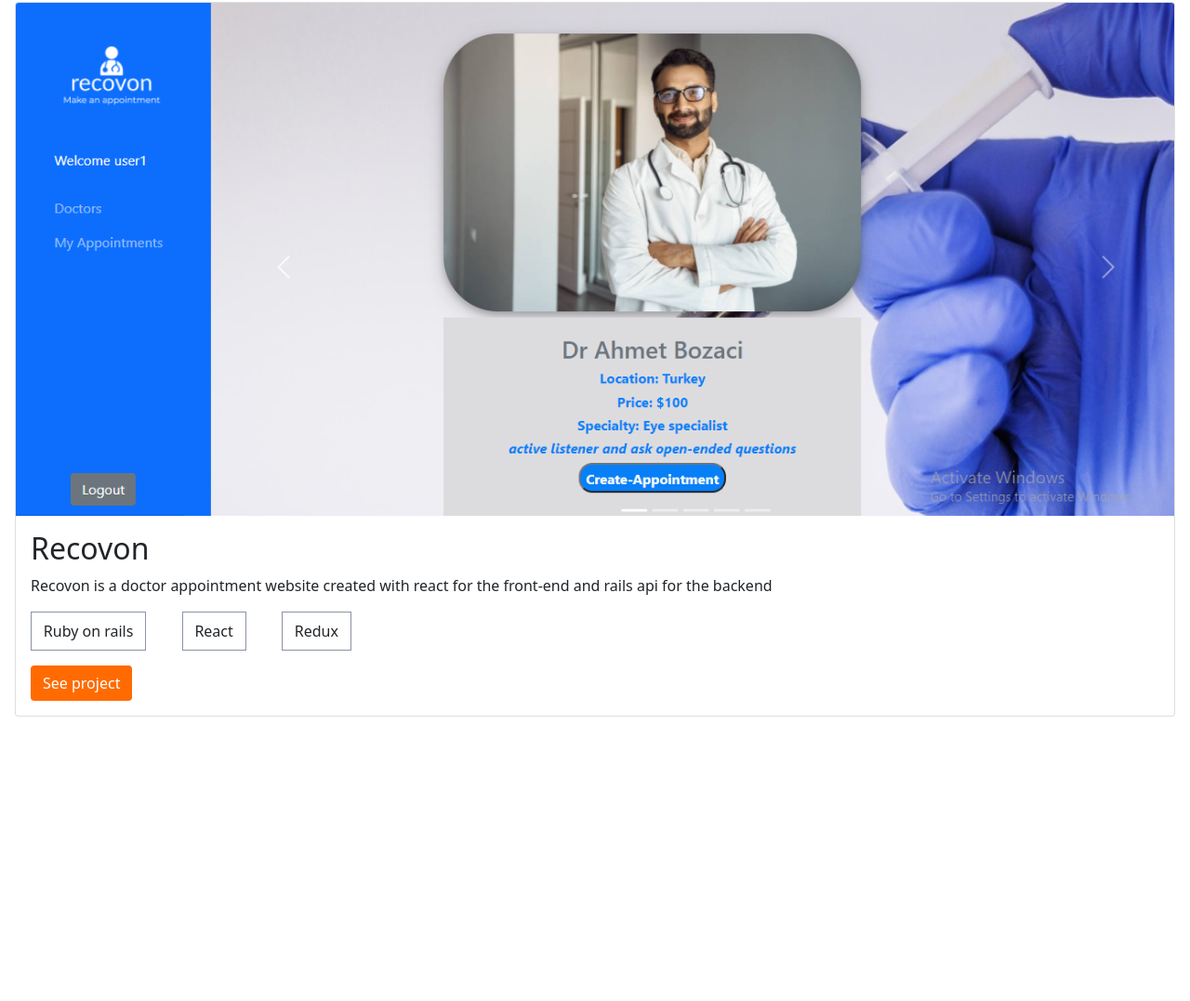
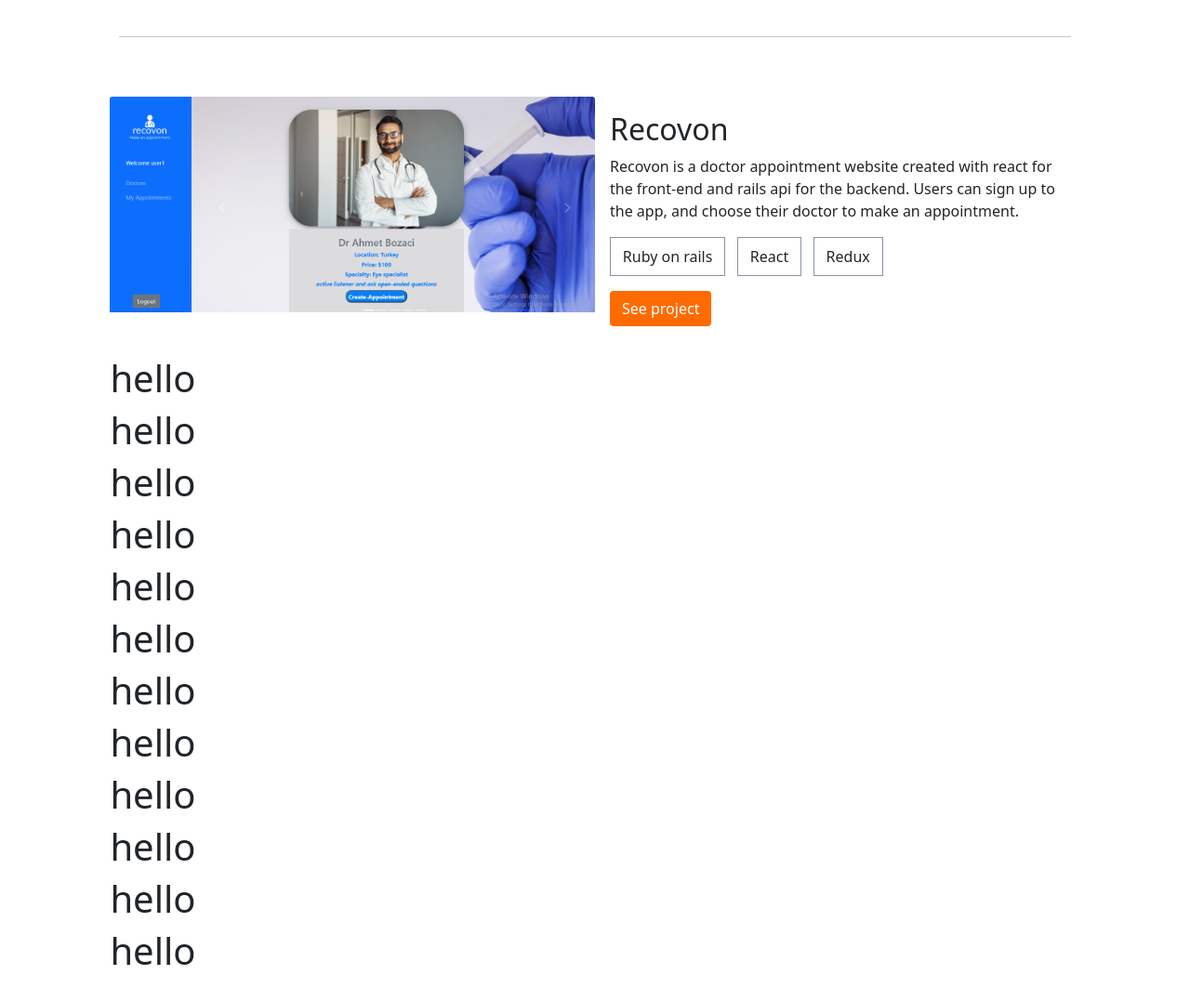
Before and after one commit to aliabbani/portfolio1, a website: page index.html in a window 1280 px wide. Shown: the part 1233-2310 px from the top of the page at 93% size. Before the commit the page ends 2004 px from the top, so only its background shows below. Drawn offline with nearby package versions, Linux system fonts and the light colour scheme; a web font is replaced by a local one.

Commit message:
Add desktop style for main project

```diff
--- a/index.html
+++ b/index.html
@@ -82,20 +82,38 @@
                 <hr class="section2-hr text-center">
             </div>
         </div>
-        <div class="pt-5">
-            <div class="card">
-                <img src="images/recovon.PNG" class="card-img-top" alt="...">
-                <div class="card-body">
-                  <h2 class="card-title">Recovon</h2>
-                  <p class="card-text">Recovon is a doctor appointment website created with react for the front-end and rails api for the backend</p>
-                  <div class="main-framework">
-                      <div class="main-framework1">Ruby on rails</div>
-                      <div class="main-framework1">React</div>
-                      <div class="main-framework1">Redux</div>
-                  </div>
-                  <a href="#" class="btn btn-main-framework">See project</a>
+        <div class="pt-5 section2">
+            <div class="card mb-3 main-card">
+                <div class="row g-0">
+                    <div class="col-md-6 main-image">
+                        <img src="images/recovon.PNG" class="card-img-top" alt="...">
+                    </div>
+                    <div class="col-md-6">
+                        <div class="card-body">
+                            <h2 class="card-title">Recovon</h2>
+                            <p class="card-text">Recovon is a doctor appointment website created with react for the front-end and rails api for the backend. Users can sign up to the app, and choose their doctor to make an appointment.</p>
+                            <div class="main-framework">
+                                <div class="main-framework1">Ruby on rails</div>
+                                <div class="main-framework1">React</div>
+                                <div class="main-framework1">Redux</div>
+                            </div>
+                            <a href="#" class="btn btn-main-framework">See project</a>
+                        </div>
+                    </div>
                 </div>
             </div>
+            <h1>hello</h1>
+            <h1>hello</h1>
+            <h1>hello</h1>
+            <h1>hello</h1>
+            <h1>hello</h1>
+            <h1>hello</h1>
+            <h1>hello</h1>
+            <h1>hello</h1>
+            <h1>hello</h1>
+            <h1>hello</h1>
+            <h1>hello</h1>
+            <h1>hello</h1>
         </div>
     </section>
     <script
@@ -105,3 +123,17 @@
     ></script>
   </body>
 </html>
+
+                    <!-- <div class="card">
+                        <img src="images/recovon.PNG" class="card-img-top" alt="...">
+                        <div class="card-body">
+                          <h2 class="card-title">Recovon</h2>
+                          <p class="card-text">Recovon is a doctor appointment website created with react for the front-end and rails api for the backend</p>
+                          <div class="main-framework">
+                              <div class="main-framework1">Ruby on rails</div>
+                              <div class="main-framework1">React</div>
+                              <div class="main-framework1">Redux</div>
+                          </div>
+                          <a href="#" class="btn btn-main-framework">See project</a>
+                        </div>
+                    </div> -->
--- a/style.css
+++ b/style.css
@@ -91,8 +91,8 @@ body {
   display: none;
 }
 
-.section2-header {
-  /* display: flex; */
+.section2 {
+  padding: 5vw;
 }
 
 .section2-title {
@@ -114,6 +114,14 @@ body {
 .section2-hr {
   color: #212121;
   width: 80vw;
+}
+
+.main-card {
+  border: none;
+}
+
+.main-image {
+  flex-grow: 2;
 }
 
 .main-framework {
@@ -218,4 +226,12 @@ body {
     right: 0;
     top: 0;
   }
+
+  .section2 {
+    padding: 8vw;
+  }
+
+  .main-framework1 {
+    margin-right: 1vw;
+  }
 }
```
